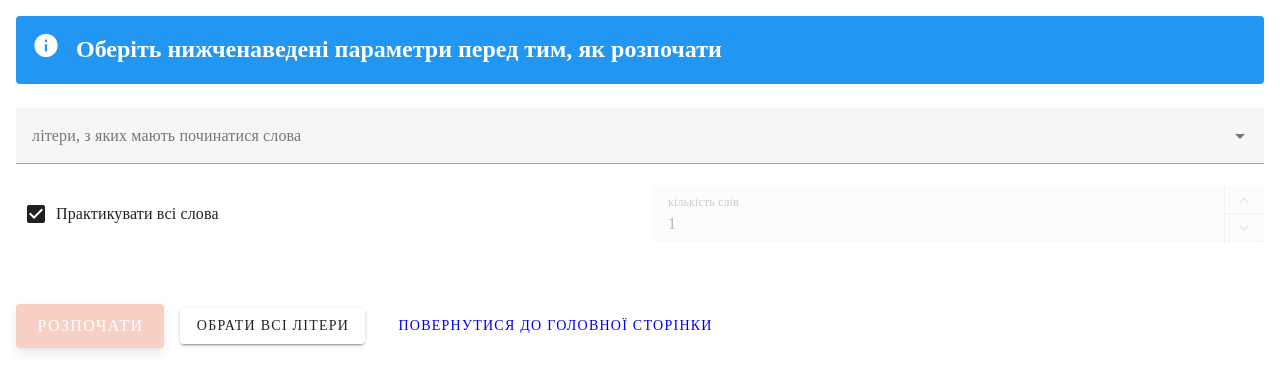
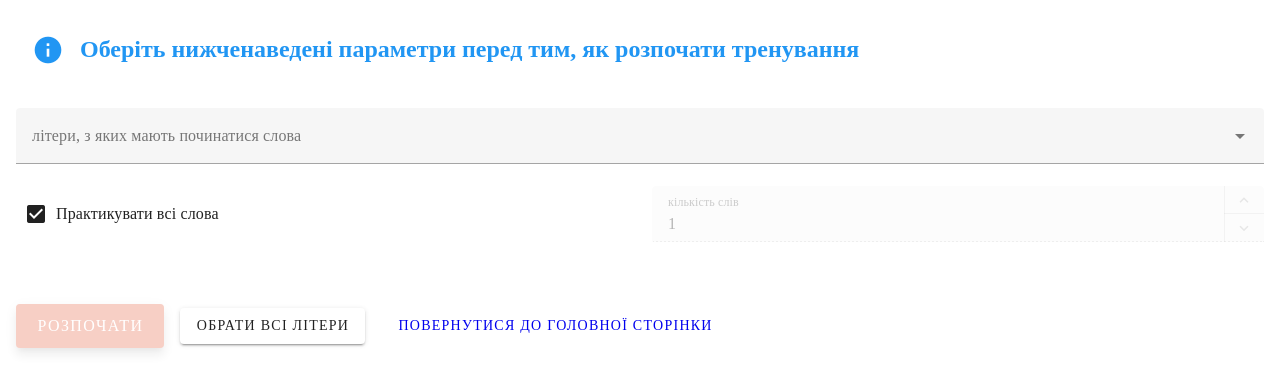
Before and after one commit to linvisn/naholosy, a Nuxt app: page /Practice in a window 1280 px wide. Shown: the top 392 px of the page. Built offline with nearby package versions, Linux system fonts and the light colour scheme.

Commit message:
Improve answer processing logic and enhance UI text in Practice component

```diff
--- a/pages/Practice.vue
+++ b/pages/Practice.vue
@@ -38,7 +38,7 @@ const startPractice = () => {
     currentWord.value = array.value[0]
 }
 const checkWord = () => {
-    let processedAnswer = answer.value[0].toLowerCase() + answer.value.slice(1)
+    let processedAnswer = answer.value[0] === currentWord.value.word[0] ? answer.value : (answer.value[0].toLowerCase() + answer.value.slice(1))
     let isCorrect = Array.isArray(currentWord.value.word) ? currentWord.value.word.includes(processedAnswer) : currentWord.value.word === processedAnswer
 
     if (isCorrect) {
@@ -65,8 +65,8 @@ const checkWord = () => {
 
 <template>
     <div v-if="isPreparation">
-        <v-alert class="text-h5 font-weight-bold" type="info"
-            text="Оберіть нижченаведені параметри перед тим, як розпочати" />
+        <v-alert class="text-h5 font-weight-bold" type="info" variant="text" icon-size="x-large" prominent
+            text="Оберіть нижченаведені параметри перед тим, як розпочати тренування" />
         <div class="mt-6 mb-10">
             <v-select v-model="chosenLetters" label="літери, з яких мають починатися слова" :items="extractLetters()"
                 multiple clearable />
@@ -115,17 +115,19 @@ const checkWord = () => {
     </div>
 
     <div v-else>
-        <div class="text-h2 text-break">{{ currentWord.display }}</div>
+        <v-alert class="text-h2 text-break" width="fit-content">{{ currentWord.display }}</v-alert>
 
         <div class="d-flex flex-wrap ga-2 my-6">
-            <v-chip>Слів залишилось: {{ array.length }}</v-chip>
+            <v-chip>слів залишилось: {{ array.length }}</v-chip>
             <v-chip :color="chipColor">{{ pointsAmount }} з {{ maxPoints }} правильних відповідей</v-chip>
         </div>
 
-        <v-text-field v-model="answer" label="запиши слово маленькими літерами, а наголошені голосні - великими" />
+        <v-text-field v-model="answer"
+            label="запиши слово маленькими літерами, а наголошені голосні - великими (першу літеру також можна записати великою, навіть якщо вона ненаголошена)" />
 
         <div class="d-flex flex-wrap ga-4">
-            <v-btn v-if="array.length > 1" variant="tonal" @click="checkWord()">Перевірити</v-btn>
+            <v-btn v-if="array.length > 1" :disabled="answer.length < 1" variant="tonal"
+                @click="checkWord()">Перевірити</v-btn>
             <v-btn v-else class="bg-green" size="large" @click="checkWord()">Закінчити</v-btn>
             <v-btn v-if="array.length > 1" variant="text" @click="isPreparation = true">Повернутися до
                 налаштувань</v-btn>
```
